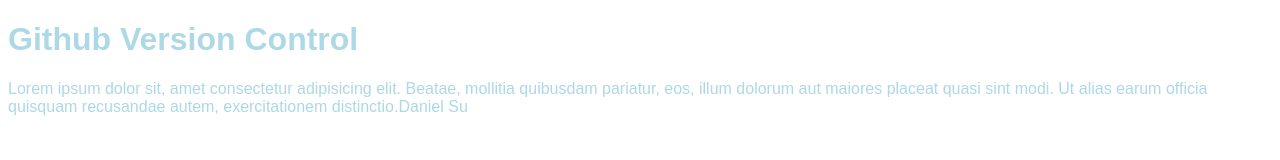
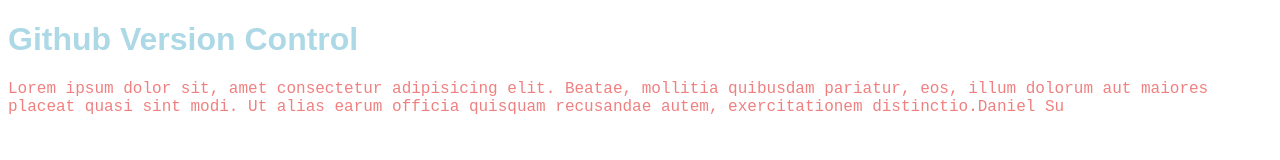
Before and after one commit to 12Danny123/Control-Version, a plain HTML site: page index.html in a window 1280 px wide. Drawn offline with Linux system fonts and the light colour scheme.

Commit message:
Pretty Colours

```diff
--- a/Control.CSS
+++ b/Control.CSS
@@ -1,4 +1,11 @@
 .Header{
     font-family: Arial, Helvetica, sans-serif;
     color: lightblue;
+
 }
+
+.Paragraph{
+    font-family: 'Courier New', Courier, monospace;
+    color: lightcoral;
+
+}
--- a/index.html
+++ b/index.html
@@ -5,7 +5,7 @@
 
     <body class="Header">
         <h1>Github Version Control</h1>
-        <p>Lorem ipsum dolor sit, amet consectetur adipisicing elit. Beatae, mollitia quibusdam pariatur, eos, illum dolorum aut maiores placeat quasi sint modi. Ut alias earum officia quisquam recusandae autem, exercitationem distinctio.Daniel Su</p>
+        <p class="Paragraph">Lorem ipsum dolor sit, amet consectetur adipisicing elit. Beatae, mollitia quibusdam pariatur, eos, illum dolorum aut maiores placeat quasi sint modi. Ut alias earum officia quisquam recusandae autem, exercitationem distinctio.Daniel Su</p>
 
 </head>
 </html>
```
